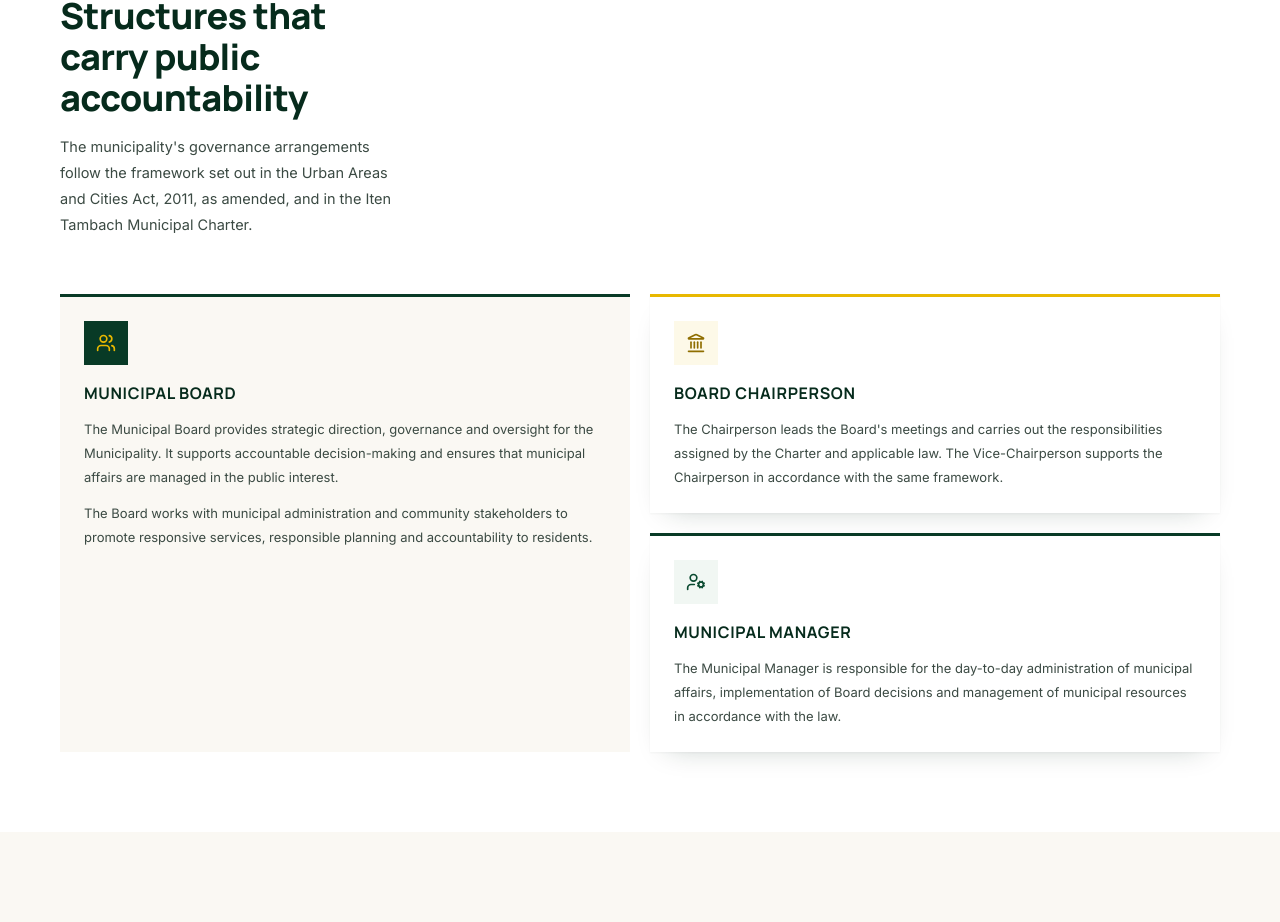
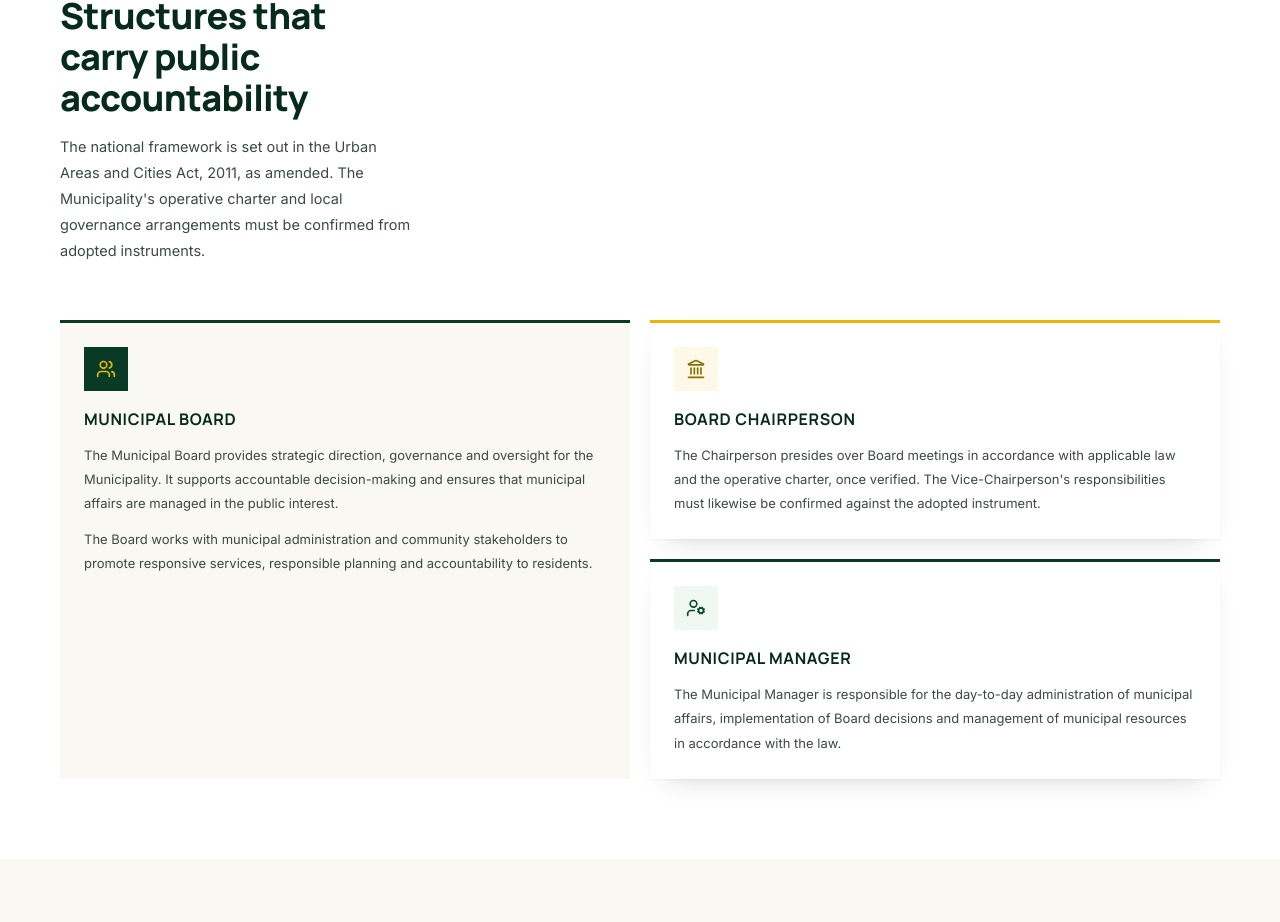
Before and after one commit to kikie254/municp, a Next.js app: page /governance in a window 1280 px wide. Shown: the part 975-1897 px from the top of the page. Built offline with nearby package versions, Linux system fonts and the light colour scheme; no server answers.

Commit message:
Qualify local governance details pending adopted charter and appointment records

```diff
--- a/app/governance/page.tsx
+++ b/app/governance/page.tsx
@@ -11,7 +11,7 @@ import { CtaBand } from "@/components/CtaBand";
 export const metadata: Metadata = {
   title: "Municipal Governance and Leadership",
   description:
-    "The governance framework of Iten-Tambach Municipality: the Municipal Board, Chairperson, Municipal Manager and administration under the Iten Tambach Municipal Charter.",
+    "The governance framework of Iten-Tambach Municipality under the Urban Areas and Cities Act, 2011 (as amended). The operative local charter and current appointments require verification.",
   alternates: { canonical: "/governance" },
 };
 
@@ -42,7 +42,7 @@ export default function GovernancePage() {
               <SectionHeading
                 eyebrow="Governance Framework"
                 title="Structures that carry public accountability"
-                description="The municipality's governance arrangements follow the framework set out in the Urban Areas and Cities Act, 2011, as amended, and in the Iten Tambach Municipal Charter."
+                description="The national framework is set out in the Urban Areas and Cities Act, 2011, as amended. The Municipality's operative charter and local governance arrangements must be confirmed from adopted instruments."
               />
             </Reveal>
 
@@ -78,7 +78,7 @@ export default function GovernancePage() {
                     Board Chairperson
                   </h2>
                   <p className="mt-3 text-[13px] leading-[1.85] text-ink-soft">
-                    The Chairperson leads the Board's meetings and carries out the responsibilities assigned by the Charter and applicable law. The Vice-Chairperson supports the Chairperson in accordance with the same framework.
+                    The Chairperson presides over Board meetings in accordance with applicable law and the operative charter, once verified. The Vice-Chairperson's responsibilities must likewise be confirmed against the adopted instrument.
                   </p>
                 </article>
               </Reveal>
```
